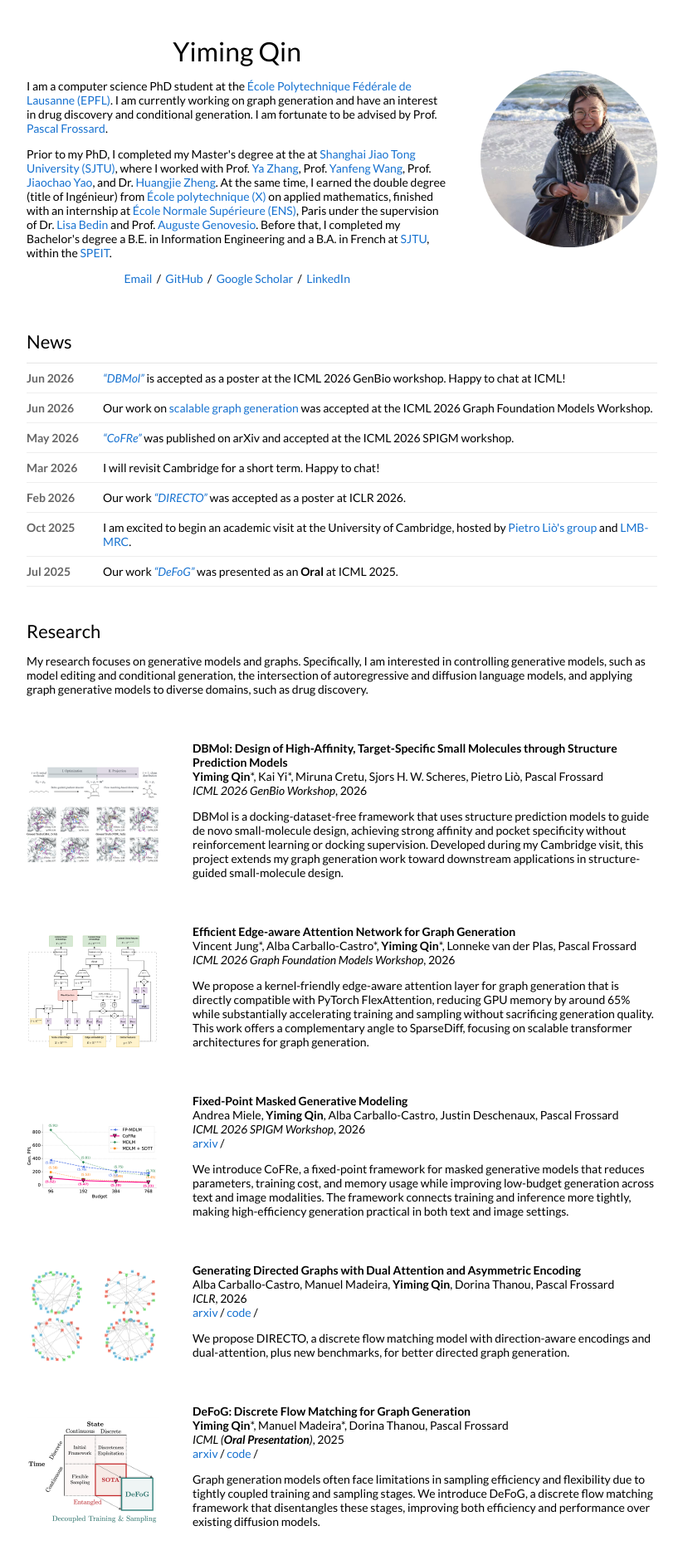
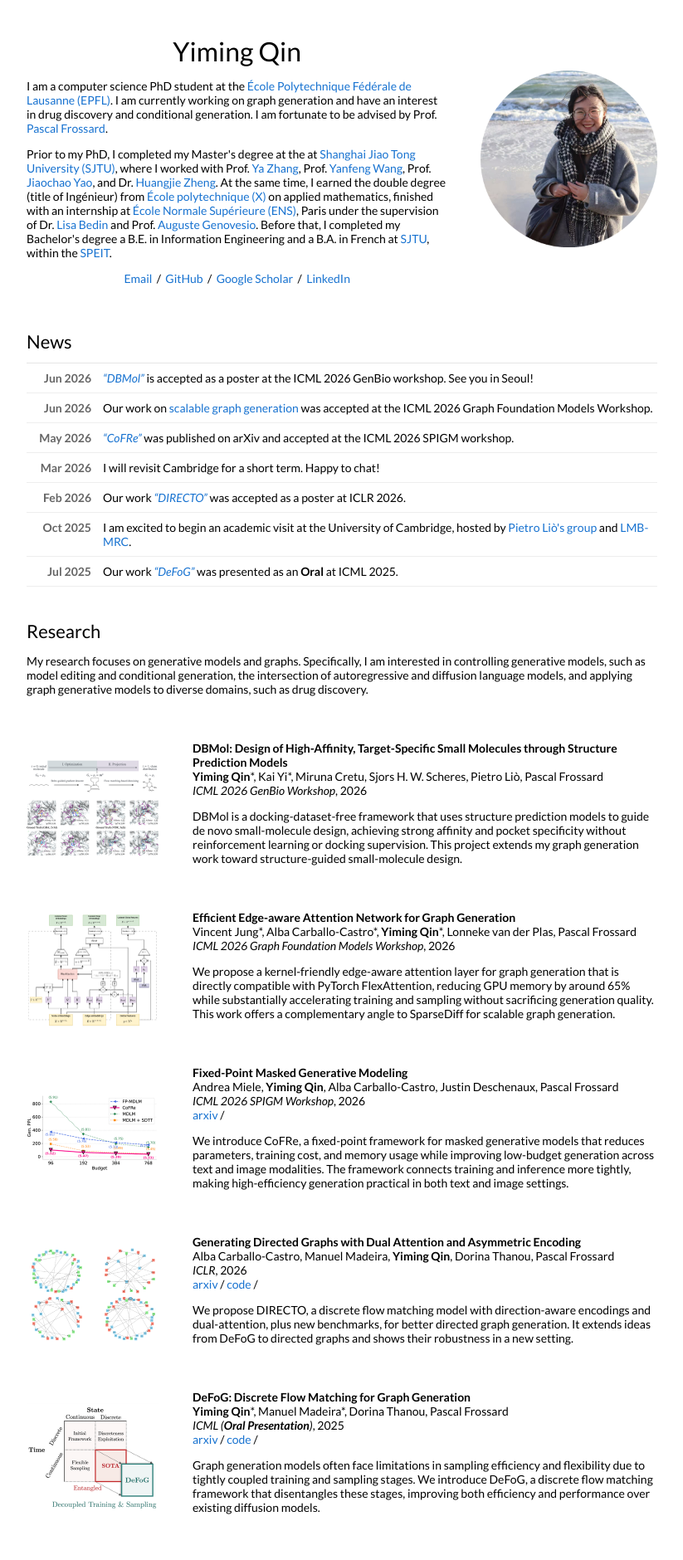
Before and after one commit to qym7/qym7.github.io, a Jekyll site: the page built from _posts/2026-06-23-DBMol.markdown, in a window 1280 px wide. Shown: the top 1880 px of the page at 83% size, without its empty margins (228-1051 px from the left). Built offline with Jekyll 4.4.1, drawn with Linux system fonts in a browser that asks for light colours; some of the changed text lies outside the part shown.

Commit message:
refine again

```diff
--- a/_layouts/default.html
+++ b/_layouts/default.html
@@ -71,7 +71,7 @@
                 <div class="news-list">
                   <div class="news-item">
                     <div class="news-date">Jun 2026</div>
-                    <div><a href="https://openreview.net/forum?id=LZGvXkyxfb"><i>“DBMol”</i></a> is accepted as a poster at the ICML 2026 GenBio workshop. Happy to chat at ICML!</div>
+                    <div><a href="https://openreview.net/forum?id=LZGvXkyxfb"><i>“DBMol”</i></a> is accepted as a poster at the ICML 2026 GenBio workshop. See you in Seoul!</div>
                   </div>
                   <div class="news-item">
                     <div class="news-date">Jun 2026</div>
--- a/_posts/2023-01-01-CBDM.markdown
+++ b/_posts/2023-01-01-CBDM.markdown
@@ -10,4 +10,4 @@ venue: "CVPR"
 arxiv: https://arxiv.org/pdf/2305.00562
 code: https://github.com/qym7/CBDM-pytorch
 ---
-We observe significant performance degradation on tail classes in both diversity and fidelity, and propose Class-Balancing Diffusion Models (CBDM) that are trained with a distribution adjustment regularizer as a solution.
+We observe significant performance degradation on tail classes in both diversity and fidelity, and propose Class-Balancing Diffusion Models (CBDM) that are trained with a distribution adjustment regularizer as a solution. This was a very interesting project for me to learn about diffusion models.
--- a/_posts/2023-10-01-SparseDiff.markdown
+++ b/_posts/2023-10-01-SparseDiff.markdown
@@ -10,4 +10,4 @@ venue: "TMLR"
 arxiv: https://arxiv.org/pdf/2311.02142
 code: https://github.com/qym7/SparseDiff
 ---
-Generative models for graphs struggle with scalability due to predicting interactions for all node pairs. We introduce SparseDiff, a denoising diffusion model that leverages sparsity to overcome this.
+Generative models for graphs struggle with scalability due to predicting interactions for all node pairs. We introduce SparseDiff, a denoising diffusion model that leverages sparsity to overcome this. This project reformulates diffusion, denoising, and the model architecture around sparse graph representations.
--- a/_posts/2025-07-01-DIRECTO.markdown
+++ b/_posts/2025-07-01-DIRECTO.markdown
@@ -10,4 +10,4 @@
 arxiv: https://arxiv.org/pdf/2506.16404
 code: https://github.com/acarballocastro/DIRECTO
 ---
-We propose DIRECTO, a discrete flow matching model with direction-aware encodings and dual-attention, plus new benchmarks, for better directed graph generation.
+We propose DIRECTO, a discrete flow matching model with direction-aware encodings and dual-attention, plus new benchmarks, for better directed graph generation. It extends ideas from DeFoG to directed graphs and shows their robustness in a new setting.
--- a/_posts/2026-06-17-graphatten.markdown
+++ b/_posts/2026-06-17-graphatten.markdown
@@ -10,4 +10,4 @@ venue: "ICML 2026 Graph Foundation Models Workshop"
 openreview: https://openreview.net/forum?id=dGJeSIPdnc
 ---
 
-We propose a kernel-friendly edge-aware attention layer for graph generation that is directly compatible with PyTorch FlexAttention, reducing GPU memory by around 65% while substantially accelerating training and sampling without sacrificing generation quality. This work offers a complementary angle to SparseDiff, focusing on scalable transformer architectures for graph generation.
+We propose a kernel-friendly edge-aware attention layer for graph generation that is directly compatible with PyTorch FlexAttention, reducing GPU memory by around 65% while substantially accelerating training and sampling without sacrificing generation quality. This work offers a complementary angle to SparseDiff for scalable graph generation.
--- a/_posts/2026-06-23-DBMol.markdown
+++ b/_posts/2026-06-23-DBMol.markdown
@@ -10,4 +10,4 @@ venue: "ICML 2026 GenBio Workshop"
 openreview: https://openreview.net/forum?id=LZGvXkyxfb
 ---
 
-DBMol is a docking-dataset-free framework that uses structure prediction models to guide de novo small-molecule design, achieving strong affinity and pocket specificity without reinforcement learning or docking supervision. Developed during my Cambridge visit, this project extends my graph generation work toward downstream applications in structure-guided small-molecule design.
+DBMol is a docking-dataset-free framework that uses structure prediction models to guide de novo small-molecule design, achieving strong affinity and pocket specificity without reinforcement learning or docking supervision. This project extends my graph generation work toward structure-guided small-molecule design.
--- a/style.scss
+++ b/style.scss
@@ -115,6 +115,7 @@ span.highlight {
 .news-date {
   color: #666666;
   font-weight: 700;
+  text-align: right;
   white-space: nowrap;
 }
 
@@ -123,6 +124,10 @@ span.highlight {
     grid-template-columns: 1fr;
     row-gap: 3px;
   }
+
+  .news-date {
+    text-align: left;
+  }
 }
 
 // Settled on moving the import of syntax highlighting to the bottom of the CSS
```
